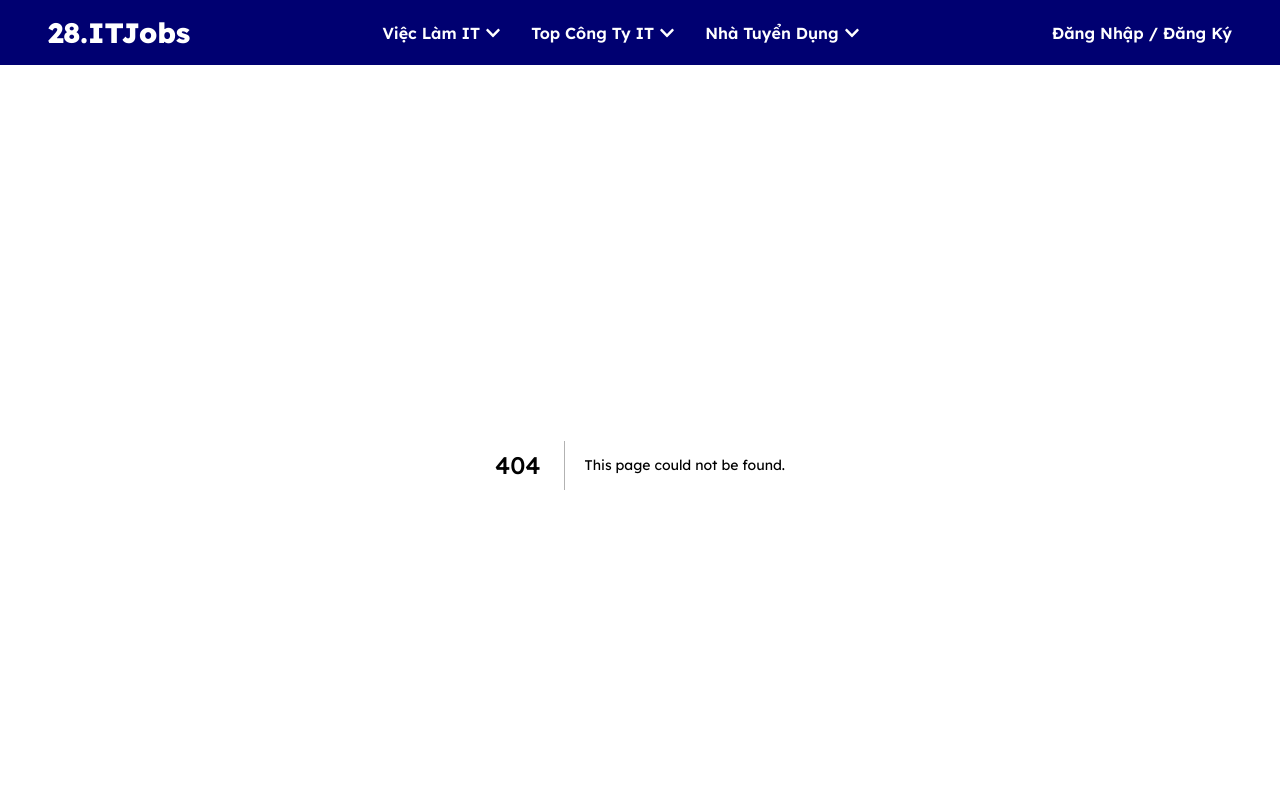
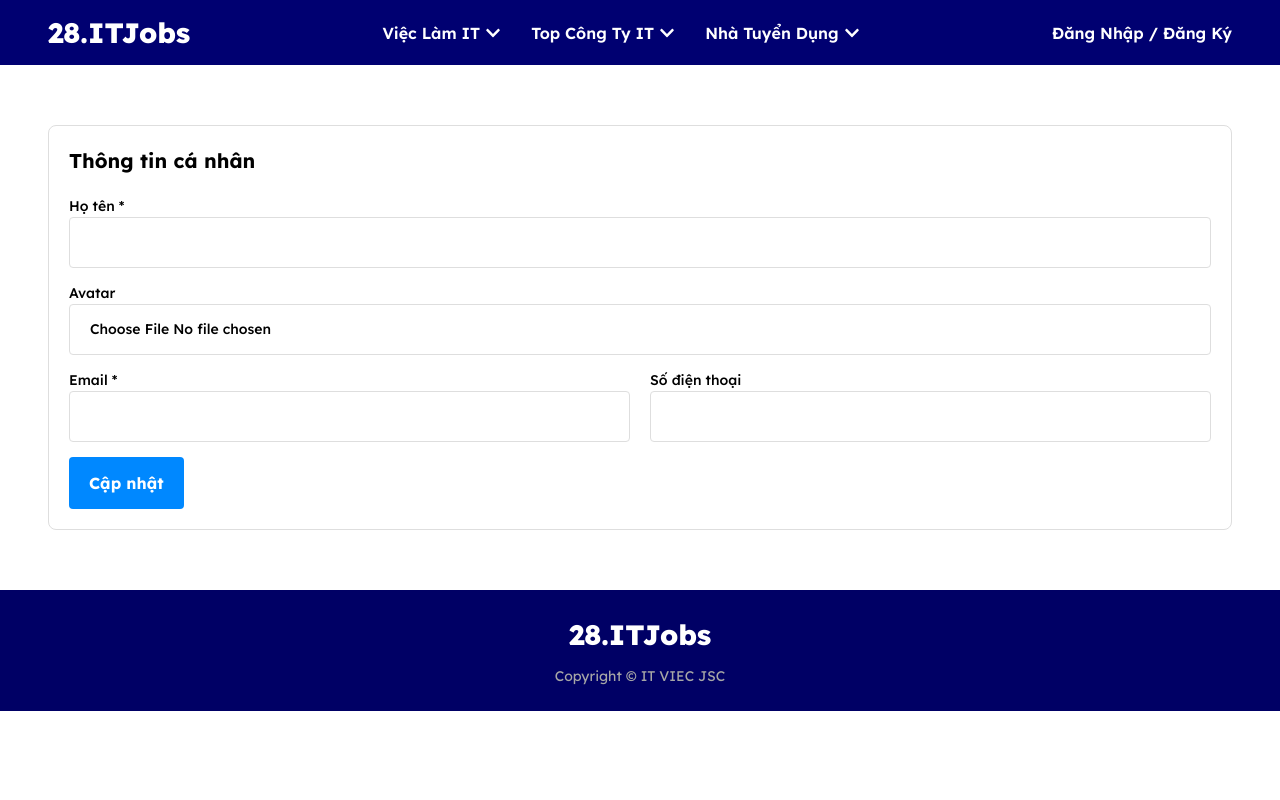
Before and after one commit to leminhanh033/project-3, a Next.js app: page /individual/infor in a window 1280 px wide. Before the commit this address had no page. Shown: the top 800 px of the page. Built offline with nearby package versions, Linux system fonts and the light colour scheme.

Commit message:
Trang thông tin cá nhân (ứng viên)

```diff
--- /dev/null
+++ b/src/app/(page)/(employee)/individual/infor/page.tsx
@@ -0,0 +1,40 @@
+import { Metadata } from "next";
+
+export const metadata:Metadata={
+    title:"Thông tin cá nhân",
+    description:"Thông tin cá nhân của ứng viên",
+}
+export default function IndividualInfor(){
+    return (
+        <>
+        <div className="mt-[60px]">
+            <div className="container">
+                <div className="rounded-[8px] p-[20px]" style={{border: "1px solid #DEDEDE"}}>
+                    <div className="font-[700] text-[20px] text-[#000000]">Thông tin cá nhân</div>
+                    <form action="" className="mt-[20px] flex flex-col gap-[15px] font-[500] text-[14px] text-[#000000]">
+                        <div>
+                            <label htmlFor="fullname">Họ tên *</label>
+                            <input type="text" id="fullname" className="rounded-[4px] w-full p-[14px_20px]" style={{border: "1px solid #DEDEDE"}} />
+                        </div>
+                        <div>
+                            <label htmlFor="avatar">Avatar</label>
+                            <input type="file" id="avatar" className="rounded-[4px] w-full p-[14px_20px]" style={{border: "1px solid #DEDEDE"}} />
+                        </div>
+                        <div className="w-full grid md:grid-cols-2 gap-[20px]">
+                            <div >
+                                <label htmlFor="email">Email *</label>
+                                <input type="email" id="email" className="rounded-[4px] w-full p-[14px_20px]" style={{border: "1px solid #DEDEDE"}}/>
+                            </div>
+                            <div >
+                                <label htmlFor="phone">Số điện thoại</label>
+                                <input type="text" className="rounded-[4px] w-full p-[14px_20px]" style={{border: "1px solid #DEDEDE"}}/>
+                            </div>
+                        </div>
+                        <button className="rounded-[4px] bg-[#0088FF] p-[14px_20px] w-fit font-[700] text-[16px] text-[#FFFFFF]">Cập nhật</button>
+                    </form>
+                </div>
+            </div>
+        </div>
+        </>
+    )
+}
```
